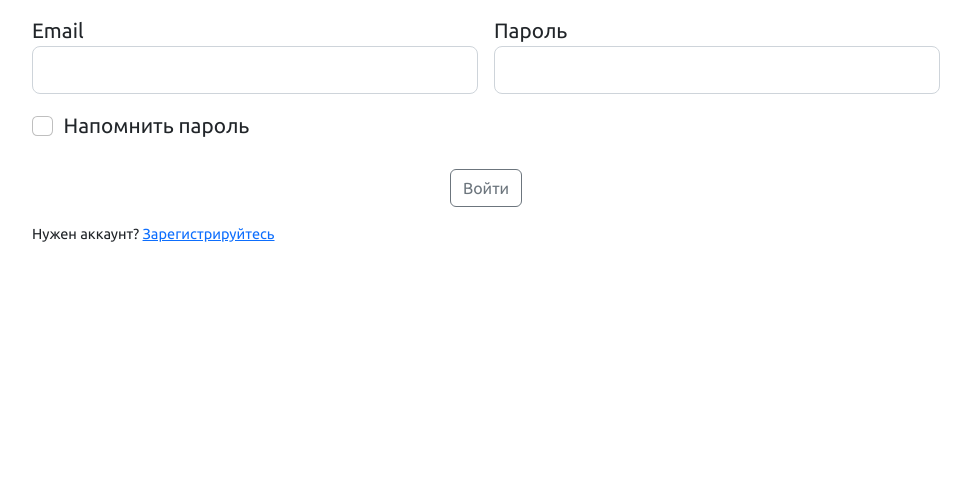
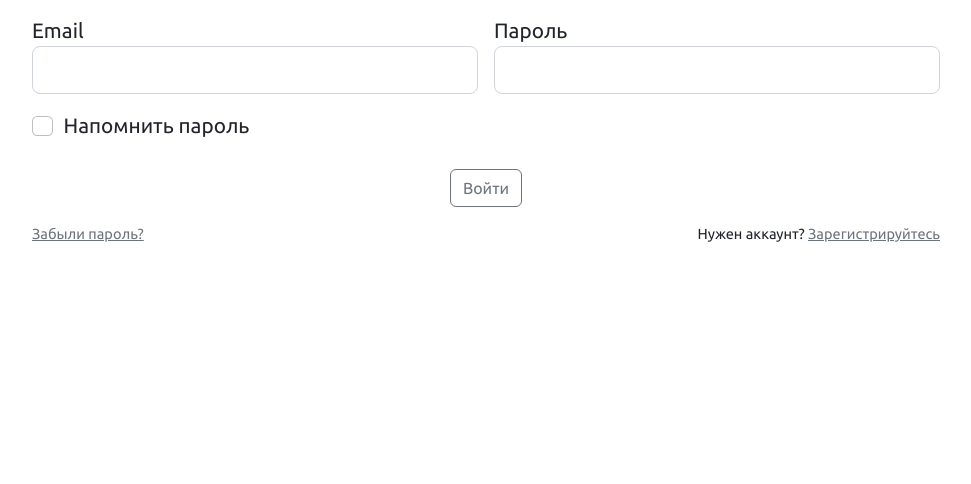
Before and after one commit to Dr0nx/bozhkov_flask_blog, a Flask app: page /login in a window 1280 px wide. Shown: the part 149-633 px from the top of the page, without its empty margins (154-1125 px from the left). Run offline with Flask 2, Linux system fonts and the light colour scheme; some libraries are stand-ins or nearby versions.

Commit message:
Update login.html

```diff
--- a/flask_blog/templates/login.html
+++ b/flask_blog/templates/login.html
@@ -7,6 +7,7 @@
             <div class="top">
                 <h2>Авторизация</h2>
             </div>
+            {% include "inc-flashed-messages.html" %}
             <form class="row g-3" method="POST" action="">
                 {{ form.hidden_tag() }}
                 <div class="form-group col-md-6">
@@ -42,8 +43,13 @@
                 <div class="form-group col-12 btn-lg">
                     {{ form.submit(class="btn btn-outline-secondary") }}
                 </div>
-                <small>
-                    Нужен аккаунт? <a class="ml-2" href="{{ url_for('users.register') }}">Зарегистрируйтесь</a>
+                <small class="d-flex justify-content-between">
+                    <div>
+                        <a class="text-secondary" href="{{ url_for('users.reset_request') }}">Забыли пароль?</a>
+                    </div>
+                    <div>
+                        Нужен аккаунт? <a class="text-secondary" href="{{ url_for('users.register') }}">Зарегистрируйтесь</a>
+                    </div>
                 </small>
             </form>
         </div>
```
